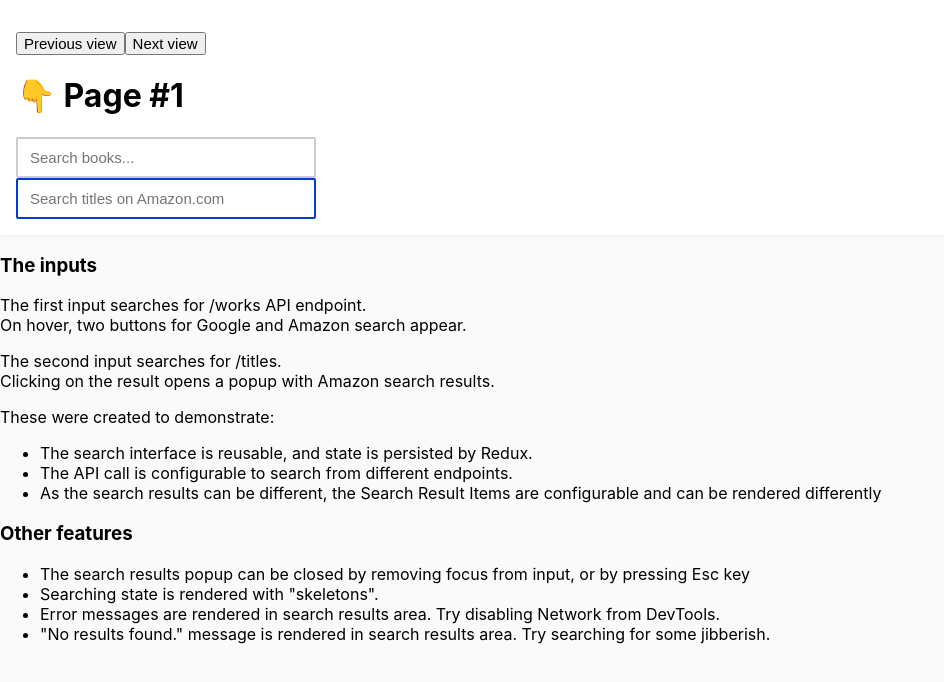
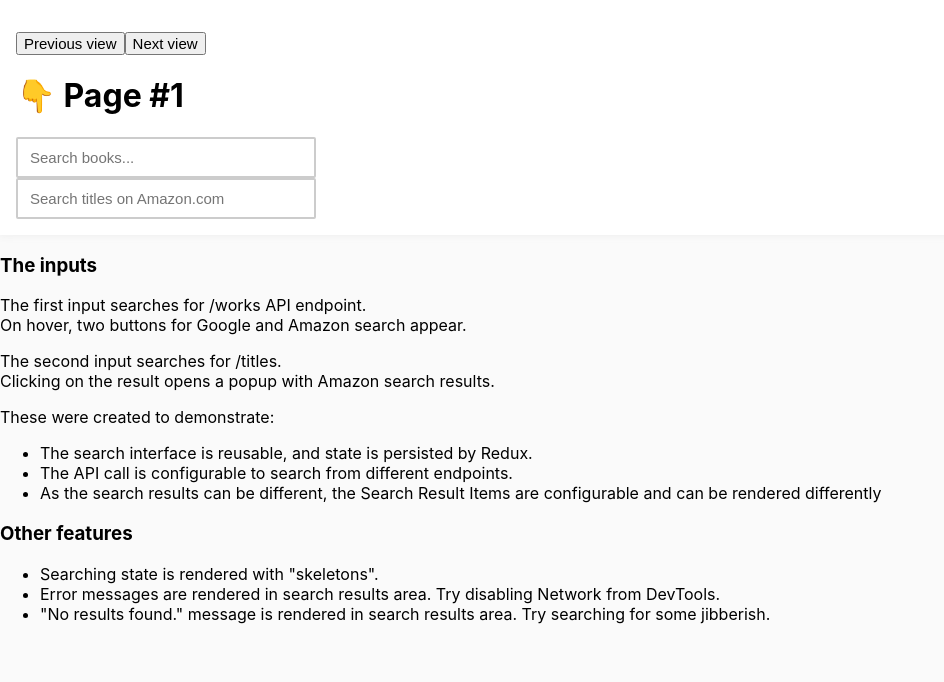
Before and after one commit to jpeldes/penguinscout, a React (Create React App) app: page / in a window 1280 px wide. Shown: the top 682 px of the page, without its empty margins (0-944 px from the left). Built offline with nearby package versions, Linux system fonts and the light colour scheme.

Commit message:
remove searchresult closing feature. Makes buttons unclickable.

```diff
--- a/src/App.js
+++ b/src/App.js
@@ -82,10 +82,6 @@ function App() {
 
           <h3>Other features</h3>
           <ul>
-            <li>
-              The search results popup can be closed by removing focus from
-              input, or by pressing Esc key
-            </li>
             <li>Searching state is rendered with "skeletons".</li>
             <li>
               Error messages are rendered in search results area. Try disabling
--- a/src/features/search/SearchComponent.js
+++ b/src/features/search/SearchComponent.js
@@ -108,12 +108,6 @@ export const SearchComponent = ({
   const searchResults = useSelector(selectResults(id));
   const errorMessage = useSelector(selectErrorMessage(id));
 
-  const [hasFocus, setFocus] = useState(false);
-  const handleKeyDown = e => {
-    if (e.key === 'Escape') {
-      e.currentTarget.blur();
-    }
-  }
   return (
     <Wrapper>
       <SearchInput
@@ -122,12 +116,7 @@ export const SearchComponent = ({
         type="text"
         placeholder={placeholder}
         onChange={handleChange}
-        onFocus={(e) => setFocus(true)}
-        onBlur={(e) => setFocus(false)}
-        onKeyDown={handleKeyDown}
-        autoFocus
       />
-      {hasFocus && (
       <SearchResultsArea>
         {errorMessage && <ErrorMessage>{errorMessage}</ErrorMessage>}
         {foundNothing && <NoResults>No results found.</NoResults>}
@@ -137,7 +126,6 @@ export const SearchComponent = ({
             <SearchResultItem key={item["@uri"]} item={item} />
           ))}
       </SearchResultsArea>
-      )}
     </Wrapper>
   );
 };
```
Lines whose indentation alone changed are shown as unchanged.
